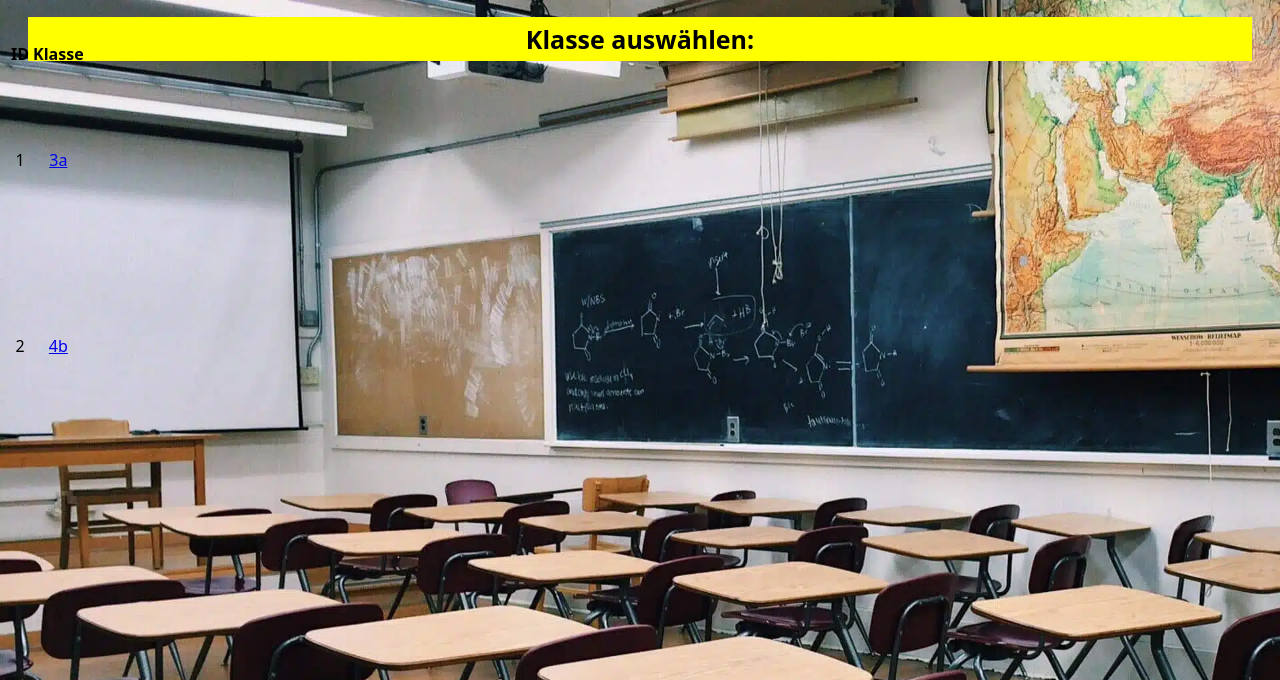
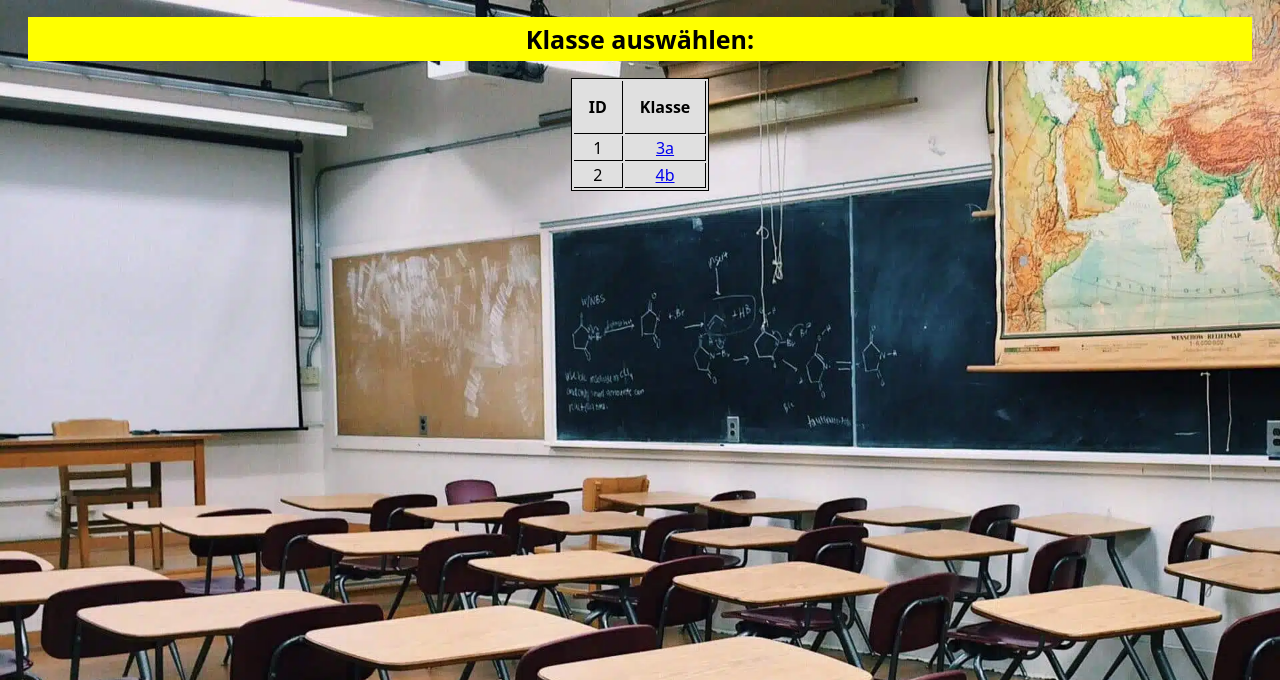
Before and after one commit to Sami-St/Software-Project, a Flask app: page /klassen in a window 1280 px wide. Shown: the top 680 px of the page. Run offline with Flask 3, Linux system fonts and the light colour scheme; a user stored in the database is signed in.

Commit message:
Update base.css

```diff
--- a/static/css/base.css
+++ b/static/css/base.css
@@ -220,6 +220,7 @@ ul {
     margin-top: 200px;
     border-right: 1px solid black;
     border-bottom: 1px solid black;
+    border-top: 1px solid black;
 }
 
 .schedule {
@@ -238,12 +239,9 @@ ul {
 }
 
 .user-interface-klassen {
-    margin-top: -3%;
-    height: 400px;
-    width: 1000px;
     display: flex;
-    flex-wrap: wrap;
-    gap: 30px;
+    align-items: center;
+    justify-content: center;
 }
 
 .itemEl {
@@ -265,20 +263,27 @@ ul {
     justify-content: center;
 }
 
-.lehrerTabelle {
+.userTabelle {
     background-color: #E0E0E0;
     border: 1px solid black;
     width: auto;
     height: auto;
 }
 
-.lehrerTabelleHeader {
-    border: 1px solid black;
+.userTabelleHeader {
+    border-right: 1px solid black;
+    border-bottom: 1px solid black;
     padding: 15px;
 }
 
-.lehrerTabelleCell {
+.userTabelleCell {
     border-right: 1px solid black;
+    border-bottom: 1px solid black;
+}
+
+.userTabelleCellID {
+    border-right: 1px solid black;
+    border-bottom: 1px solid black;
 }
 
 .addLehrerBtn {
@@ -302,6 +307,7 @@ ul {
     line-height: 30px;
     font-weight: bold;
     background-color: white;
+    padding-bottom: 2px;
 }
 
 .noten, .anwesenheiten {
@@ -323,3 +329,17 @@ ul {
     height: 25px;
     cursor: pointer;
 }
+
+.löschenBtn {
+    padding: 10px 15px;
+    background-color: blue;
+    border: none;
+    color: white;
+    cursor: pointer;
+    margin-left: 5px;
+    transition: background-color 0.25s;
+}
+
+.löschenBtn:hover {
+    background-color: rgb(53, 53, 255);
+}
```
